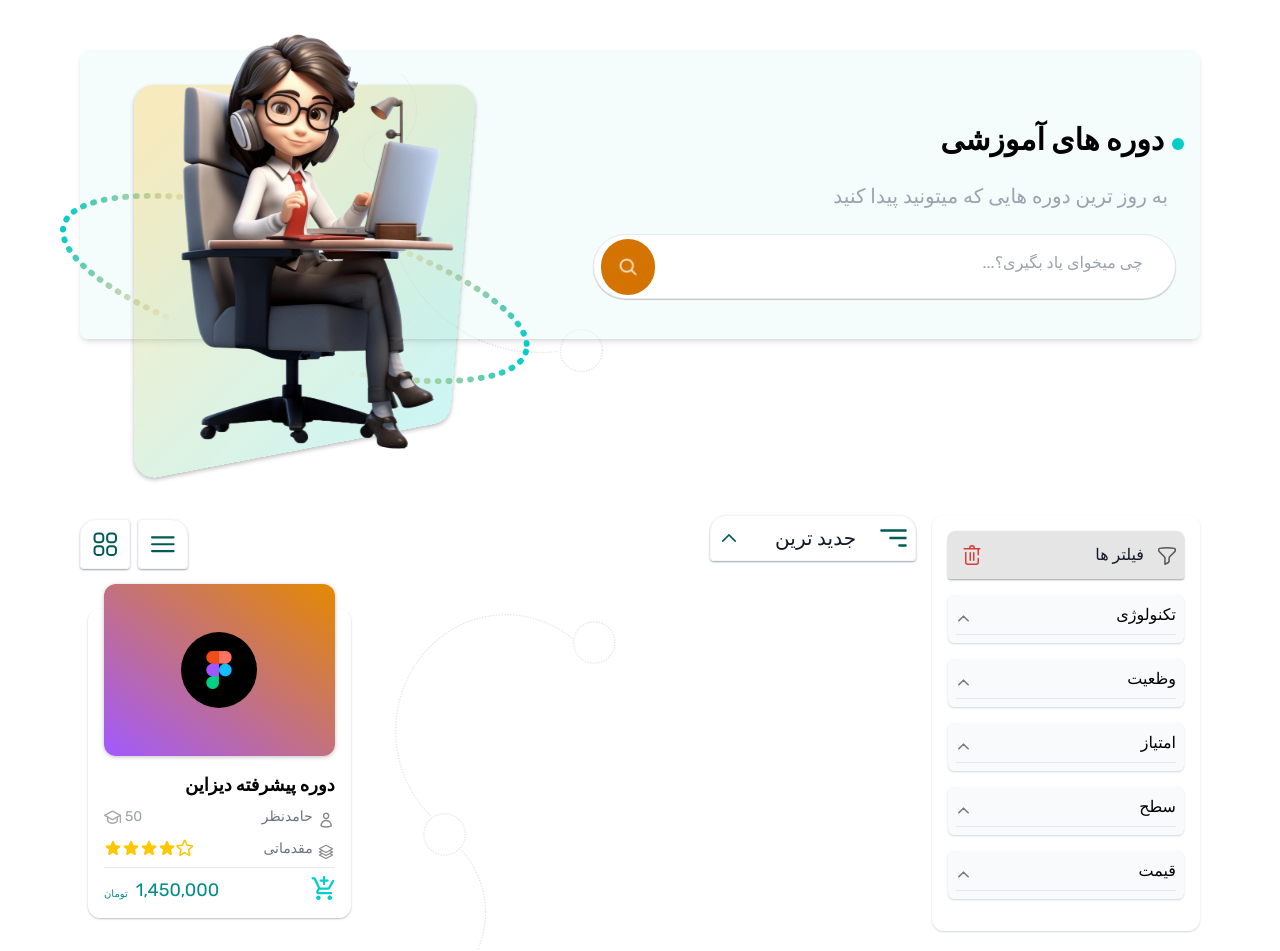
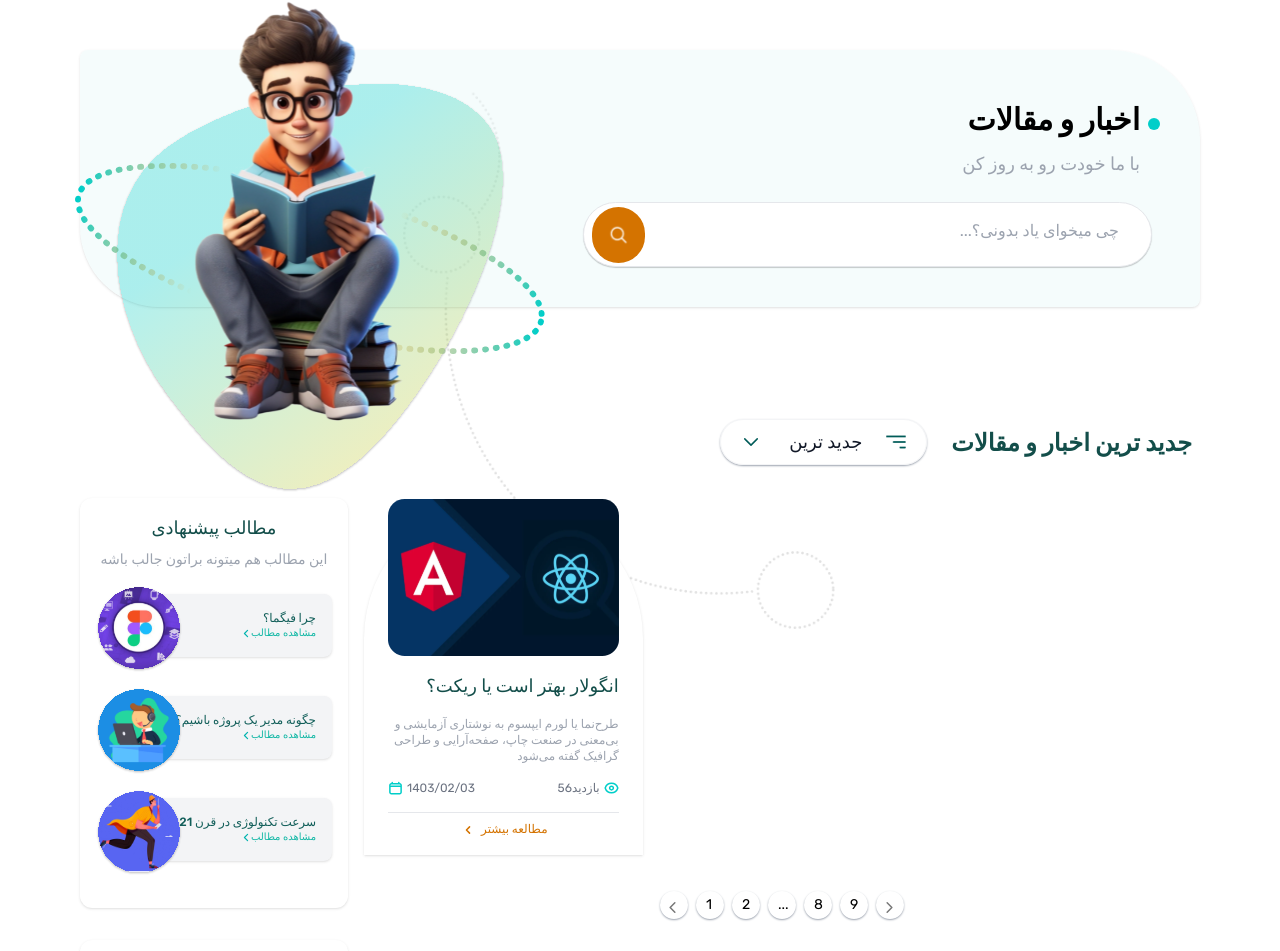
Before and after one commit to academy-react-summer1403/FRONT-DEVELOPERS, a React (Vite) app: page /courses in a window 1280 px wide. Shown: the part 118-1069 px from the top of the page. Built offline with nearby package versions, Linux system fonts and the light colour scheme.

Commit message:
courspage

```diff
--- a/src/App.jsx
+++ b/src/App.jsx
@@ -13,8 +13,8 @@ function App() {
     <Layout>
 
       {/* <Landing/> */}
-      <CoursPage/>
-      {/* <ArticlesNews/> */}
+      {/* <CoursPage/> */}
+      <ArticlesNews/>
     </Layout>
     </>
   )
--- a/src/components/courspage/CoursGridCard.jsx
+++ b/src/components/courspage/CoursGridCard.jsx
@@ -18,7 +18,7 @@ const CoursGridCard = () => {
     max-md:grid-cols-2
     max-lg:grid-cols-2
     '>
-        <div className='relative grid-cols-1 rounded-xl max-md:m-4 px-4 '
+        <div className='relative grid-cols-1 rounded-xl max-md:m-4 px-4 bg-white'
             style={{boxShadow: "0px 1px 2px 0px rgba(0, 0, 0, 0.25)"}
             }
         >
--- a/src/components/courspage/CoursListCard.jsx
+++ b/src/components/courspage/CoursListCard.jsx
@@ -13,20 +13,17 @@ import buy from '../../assets/landing/Rounded.svg'
 
 const CoursListCard = () => {
   return (
-    <div className='grid grid-cols-2 gap-4 mt-8 p-2
-    max-sm:grid-cols-1
-    max-md:grid-cols-1
-    max-lg:grid-cols-1
+    <div className='grid grid-cols-1 gap-4 mt-8 p-2'>
 
-    '>
-        <div className='relative flex flex-row-reverse rounded-xl p-3 w-full gap-[2%] max-md:gap-[9%] max-lg:gap-[10%] '
+        <div className='relative flex flex-row-reverse rounded-xl p-3 w-full
+         gap-[2%] max-md:gap-[9%] max-lg:gap-[10%] bg-white'
             style={{boxShadow: "0px 0px 2px 0px rgba(0, 0, 0, 0.25)"}
             }
         >
             {/* card image   */}
             <div
                 style={{boxShadow:" 0px 1px 4px 0px rgba(0, 0, 0, 0.25)" }}
-                className='relative grid justify-items-center py-8 right-0 w-[45%]
+                className='relative grid justify-items-center py-8 right-0 w-[30%]
                 rounded-xl bg-gradient-to-tr from-purple to-secondary'
             >
                 <img src={fima} className='w-[75px]'/>
@@ -34,10 +31,10 @@ const CoursListCard = () => {
 
 
             {/* carde body  */}
-            <div className='relative top-[-2px]' >
+            <div className='relative  w-full px-6' >
                 <h3 className='text-right text-lg font-semibold'>دوره پیشرفته دیزاین</h3>
 
-                <div className='grid grid-cols-2 my-2 gap-3'>
+                <div className='grid grid-cols-2 my-2 px-2 gap-3'>
                     <div className='flex text-gray-400 text-sm'>
                         <img src={hat} className='mr-1 relative top-[2px] w-[17px] h-[17px]'/>50
                     </div>
@@ -57,10 +54,10 @@ const CoursListCard = () => {
                     </div>
                 </div>
 
-                <div className='flex flex-row-reverse py-2 border-t-[1.5px]' >
+                <div className='flex flex-row-reverse py-2 px-2 border-t-[1.5px]' >
 
                     <img src={buy} className='w-6 h-6'/>
-                    <div className='absolute left-0 flex flex-row text-green text-lg'>
+                    <div className='absolute left-8 flex flex-row text-green text-lg'>
                         <p className='text-[10px] mr-2 relative top-1'>تومان</p>
                         1,450,000
 
--- a/src/pages/articles and news/ArticlesNews.jsx
+++ b/src/pages/articles and news/ArticlesNews.jsx
@@ -24,11 +24,10 @@ const ArticlesNews = () => {
     return(
     <div className='container'>
         <img src={BackImg} alt=""
-          className='absolute w-96 left-[300px]
-            max-md:left-0
+          className='absolute w-[690px] left-[290px]
+           max-md:left-0
             max-sm:left-0
-          opacity-80 z-0'/>
-
+          opacity-80 z-[-9999]'/>
 
         {/*  page hero */}
         <div style={{backgroundColor:"rgba(235, 249, 249, 0.51)"}}
@@ -44,7 +43,7 @@ const ArticlesNews = () => {
             max-lg:h-[400px]
             max-md:h-[400px]'>
                 <img src={Herobg} alt=""
-                className="absolute w-[390px] top-[168px]
+                className="absolute w-[390px] top-[160px]
                 max-sm:left-[3%]
                 max-md:w-[400px]  max-md:h-[400px] max-md:left-[20%]
                 max-lg:left-[26%]
@@ -86,7 +85,7 @@ const ArticlesNews = () => {
 
         </div>
 
-        {/* body of CoursPage */}
+        {/* body  */}
         <div className='my-28  grid grid-cols-4 gap-4
             max-md:flex flex-col-reverse
             max-sm:flex flex-col-reverse
--- a/src/pages/cousrses/CoursPage.jsx
+++ b/src/pages/cousrses/CoursPage.jsx
@@ -23,22 +23,19 @@ const CoursPage = () => {
     ]
 const [view, setView] = useState(<CoursGridCard/>)
 
-// const HandleView =(view)=>{
-//     set
-// }
-
     return(
     <div className='container  z-10'>
         <img src={BackImg} alt=""
-          className='absolute w-96 left-[300px]
+          className='absolute w-[690px] left-[300px]
            max-md:left-0
             max-sm:left-0
           opacity-80 z-[-9999]'/>
 
         {/* cours page hero */}
-        <div style={{backgroundColor:"rgba(235,249,249,0.51)"}} className='flex flex-row  rounded-lg my-10 px-4 shadow-md
-        max-md:flex-col
-        max-sm:flex-col
+        <div className='flex flex-row  rounded-lg my-10 px-4 shadow-md
+        bg-gradient-to-tr from-teal-50 to-white
+        max-md:flex-col max-md:m-4
+        max-sm:flex-col max-sm:m-4
         max-lg:flex-col
         max-xl:flex-row
         ' >
@@ -63,7 +60,7 @@ const [view, setView] = useState(<CoursGridCard/>)
                 />
 
                 <img src={Heroring} alt=""
-                className='absolute z-30 left-34 top-60 w-[470px] left-[60px] top-[310px]
+                className='absolute z-30 left-34 top-60 w-[470px] left-[68px] top-[291px]
                 max-sm:left-[3%]
                 max-md:w-[400px]  max-md:left-[20%]
                 max-lg:left-[20%]
@@ -91,8 +88,8 @@ const [view, setView] = useState(<CoursGridCard/>)
 
         {/* body of CoursPage */}
         <div className='relative mt-44  grid grid-cols-4 gap-4
-            max-md:flex flex-col-reverse
-            max-sm:flex flex-col-reverse
+            max-md:flex flex-col-reverse max-md:m-2
+            max-sm:flex flex-col-reverse max-sm:m-2
 
         '>
             {/* cards section  */}
@@ -115,7 +112,7 @@ const [view, setView] = useState(<CoursGridCard/>)
 
                     </div>
                     {/* left: menu  */}
-                    <div className="group absolute right-0 " >
+                    <div className="group absolute right-0 bg-white" >
 
                         <div className="group flex p-2
                         rounded rounded-t-2xl shadow-sm shadow-gray-400 outline-none indent-1 border border-gray-100 font-medium
```
Also changed, not shown: src/assets/courses/49.svg.
